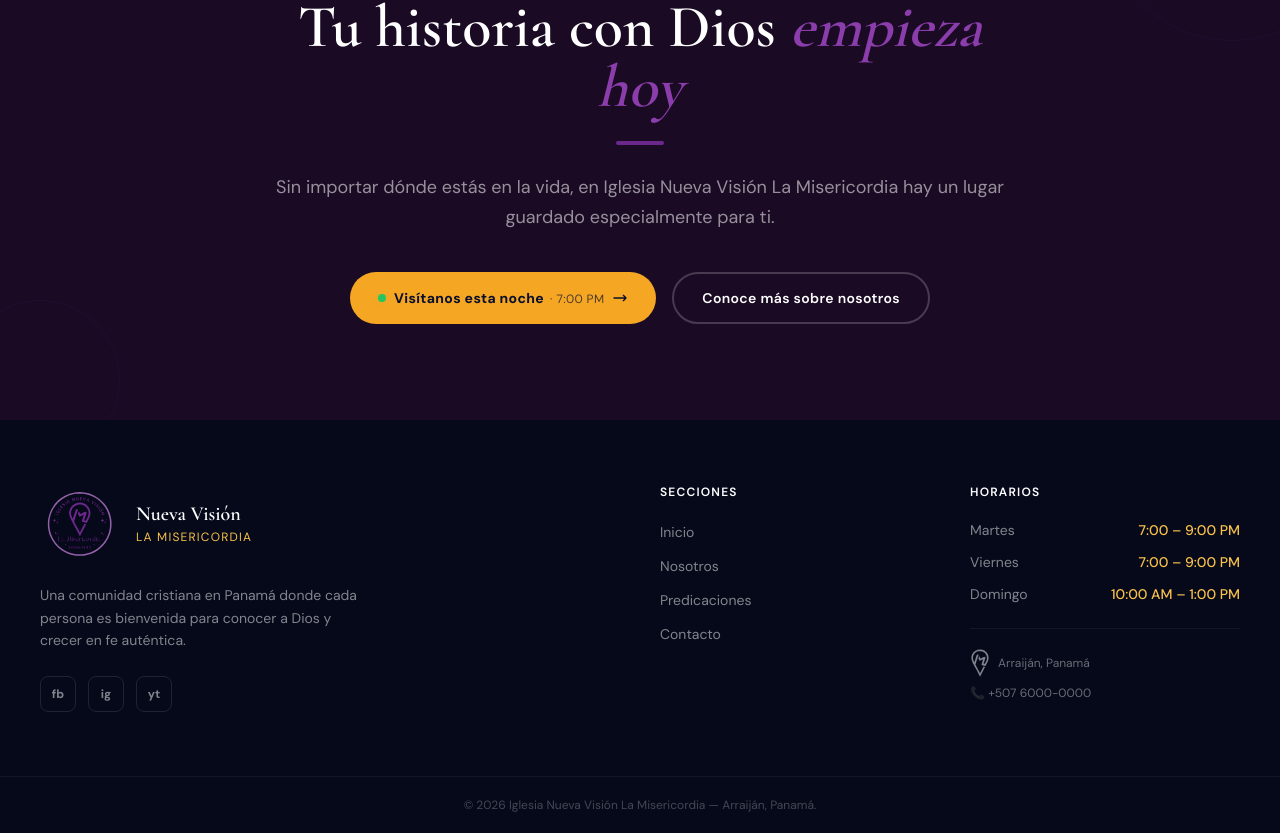
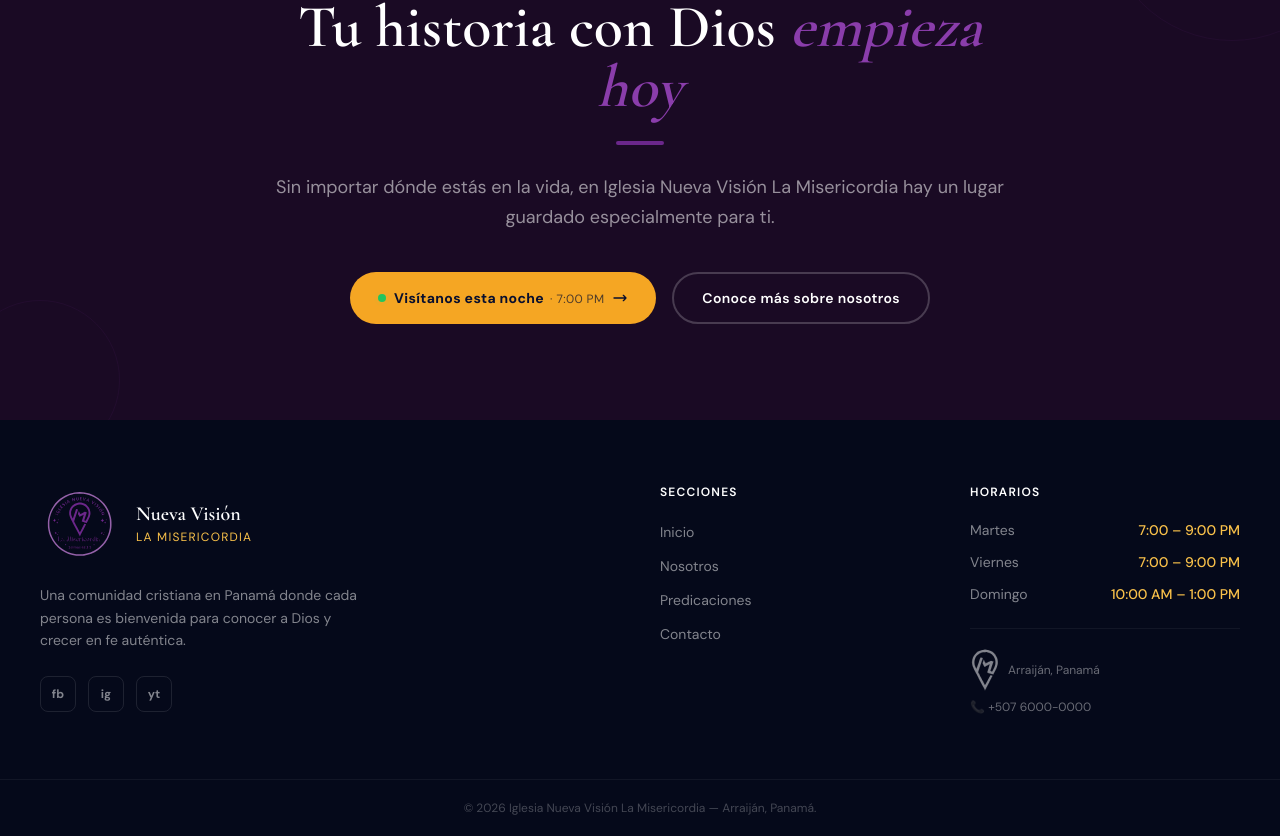
Before and after one commit to carloschongdev/nueva-vision-web, a Next.js app: page / in a window 1280 px wide. Shown: the part 4189-5025 px from the top of the page. Built offline with nearby package versions, Linux system fonts and the light colour scheme.

Commit message:
fix: map link and mercy icon size in footer

```diff
--- a/components/Footer.tsx
+++ b/components/Footer.tsx
@@ -40,8 +40,8 @@ export default function Footer() {
             ))}
           </ul>
           <div className="mt-6 pt-5 border-t border-white/5 space-y-2">
-            <a href="https://maps.app.goo.gl/JqhSGcCpx4qV5QRWA" target="_blank" rel="noopener noreferrer" className="flex items-center gap-2 group w-fit" aria-label="Ver ubicación en Google Maps">
-              <Image src="/mercy.svg" alt="Ubicación" width={20} height={20} className="object-contain brightness-0 invert opacity-50 group-hover:opacity-100 group-hover:brightness-100 group-hover:invert-0 transition-all duration-200" />
+            <a href="https://www.google.com/maps?q=8.992472214531723,-79.7279901636073" target="_blank" rel="noopener noreferrer" className="flex items-center gap-2 group w-fit" aria-label="Ver ubicación en Google Maps">
+              <Image src="/mercy.svg" alt="Ubicación" width={30} height={30} className="object-contain brightness-0 invert opacity-50 group-hover:opacity-100 group-hover:brightness-100 group-hover:invert-0 transition-all duration-200" />
               <span className="text-white/40 text-xs font-sans group-hover:text-amber-400 transition-colors duration-200">Arraiján, Panamá</span>
             </a>
             <a href="tel:+50760000000" className="text-white/40 text-xs font-sans hover:text-amber-400 transition-colors block">📞 +507 6000-0000</a>
```
